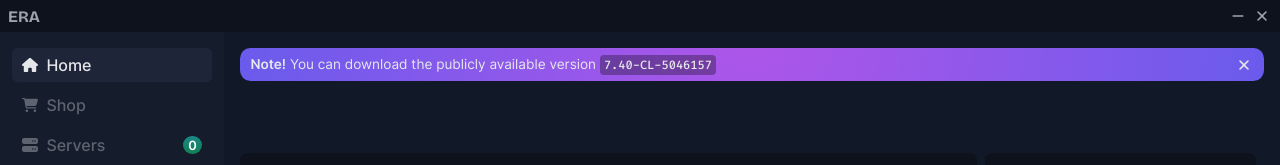
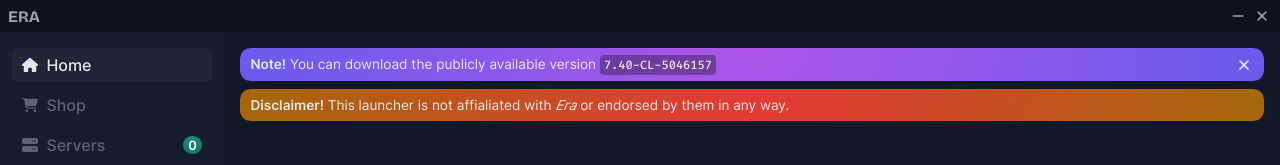
Before and after one commit to CharlesFrFr/era, a React (Vite) app: page /app/home in a window 1280 px wide. Shown: the top 165 px of the page. Built offline with nearby package versions, Linux system fonts and the light colour scheme; no server answers.

Commit message:
Rework adverts + add disclaimer

```diff
--- a/src/app/advert.tsx
+++ b/src/app/advert.tsx
@@ -1,31 +1,19 @@
-import { useGlobal } from "src/state/persist";
-import { useShallow } from "zustand/react/shallow";
+import { useSocket } from "src/state/socket";
+import { useAdverts } from "src/state/adverts";
 
 import { HiX } from "react-icons/hi";
-import "src/styles/banner.css";
-import { useSocket } from "src/state/socket";
+import Markdown from "react-markdown";
+import "src/styles/advert.css";
 
 const Advert = () => {
-  const [visible, setVisible] = useGlobal(
-    useShallow((state) => [state.advert, state.closeAdvert])
-  );
-
+  const adverts = useAdverts();
   const sockets = useSocket((state) => state.sockets);
 
   return (
     <>
-      {visible && (
-        <div className="banner">
-          <p>
-            <b>Note!</b> You can download the publicly available version{" "}
-            <code>7.40-CL-5046157</code>
-          </p>
-          <s></s>
-          <button className="close" onClick={() => setVisible(false)}>
-            <HiX />
-          </button>
-        </div>
-      )}
+      {Object.values(adverts.adverts).map((advert) => (
+        <Advertisement advert={advert} key={advert.id} />
+      ))}
       {(!sockets.has("main") || sockets.get("main") === null) && (
         <div className="banner socket">
           <p>
@@ -38,4 +26,33 @@
   );
 };
 
+type AdvertisementProps = {
+  advert: Advert;
+};
+
+const Advertisement = (props: AdvertisementProps) => {
+  const close = useAdverts((s) => s.close);
+
+  return (
+    <div
+      className="banner"
+      style={{
+        backgroundImage: `radial-gradient(
+        circle at 50% -50%,
+        ${props.advert.c1} 0%,
+        ${props.advert.c2} 100%
+      )`,
+      }}
+    >
+      <Markdown>{props.advert.title}</Markdown>
+      <s></s>
+      {props.advert.closeable && (
+        <button className="close" onClick={() => close(props.advert.id)}>
+          <HiX />
+        </button>
+      )}
+    </div>
+  );
+};
+
 export default Advert;
--- a/src/pages/developer.tsx
+++ b/src/pages/developer.tsx
@@ -7,6 +7,10 @@
   const queryClient = useQueryClient();
   const clearCache = () => {
     queryClient.clear();
+  };
+
+  const clearLocalStorage = () => {
+    localStorage.clear();
   };
 
   return (
@@ -28,6 +32,10 @@
         <button className="button" onClick={clearCache}>
           clear cache
         </button>
+
+        <button className="button" onClick={clearLocalStorage}>
+          clear local storage
+        </button>
       </div>
     </>
   );
--- a/src/pages/servers.tsx
+++ b/src/pages/servers.tsx
@@ -15,6 +15,7 @@
   const { data: queue } = useSuspenseQuery({
     queryKey: ["queue"],
     queryFn: queryInsights,
+    refetchInterval: 10000,
   });
 
   const filtered = Object.values(servers).filter(
--- /dev/null
+++ b/src/state/adverts.ts
@@ -0,0 +1,43 @@
+import { create } from "zustand";
+import { persist, createJSONStorage } from "zustand/middleware";
+
+type PersistState = {
+  adverts: Record<string, Advert>;
+  close: (id: string) => void;
+};
+
+export const useAdverts = create<PersistState>()(
+  persist(
+    (set) => ({
+      adverts: {
+        build: {
+          id: "build",
+          c1: "#ae56e9",
+          c2: "#6a5bec",
+          closeable: true,
+          title:
+            "**Note!** You can download the publicly available version `7.40-CL-5046157`",
+        },
+        notice: {
+          id: "notice",
+          c1: "#e63838",
+          c2: "#a5680b",
+          closeable: false,
+          title:
+            "**Disclaimer!** This launcher is not affialiated with _Era_ or endorsed by them in any way.",
+        },
+      },
+      close: (id) => {
+        set((state) => {
+          const adverts = { ...state.adverts };
+          delete adverts[id];
+          return { adverts };
+        });
+      },
+    }),
+    {
+      name: "adverts",
+      storage: createJSONStorage(() => localStorage),
+    }
+  )
+);
--- a/src/state/persist.ts
+++ /dev/null
@@ -1,20 +0,0 @@
-import { create } from "zustand";
-import { persist, createJSONStorage } from "zustand/middleware";
-
-type PersistState = {
-  advert: boolean;
-  closeAdvert: (s: boolean) => void;
-};
-
-export const useGlobal = create<PersistState>()(
-  persist(
-    (set) => ({
-      advert: true,
-      closeAdvert: (s) => set({ advert: s }),
-    }),
-    {
-      name: "persist",
-      storage: createJSONStorage(() => localStorage),
-    }
-  )
-);
--- a/src/styles/banner.css
+++ b/src/styles/advert.css
@@ -19,8 +19,8 @@
 .banner.socket {
   background-image: radial-gradient(
     circle at 50% -50%,
-    #e63838 0%,
-    #a5680b 100%
+    #38e66c 0%,
+    #0b9ba5 100%
   );
 }
 
@@ -31,7 +31,7 @@
   max-height: 2rem;
 }
 
-.banner b {
+.banner strong {
   font-weight: 600;
 }
 
--- a/src/styles/servers.css
+++ b/src/styles/servers.css
@@ -1,3 +1,26 @@
+span.queue-time {
+  display: flex;
+  flex-direction: row;
+  align-items: center;
+  gap: 0.35rem;
+  padding: 0.5rem;
+  width: fit-content;
+  min-height: max-content;
+  font-family: var(--font-header);
+  font-size: 0.85rem;
+  font-weight: 700;
+  color: var(--t2);
+  border-radius: 0.5rem;
+  background-color: var(--c0);
+}
+
+span.queue-time time {
+  font-family: var(--font-header);
+  font-size: 0.85rem;
+  font-weight: 700;
+  color: var(--t1);
+}
+
 .servers-wrapper {
   display: flex;
   flex-direction: row;
@@ -11,7 +34,7 @@
   display: flex;
   flex-direction: column;
   gap: 1rem;
-  padding: 0.5rem;
+  padding: 0.5rem 0;
   width: 100%;
   height: fit-content;
   min-width: 14rem;
--- a/src/styles/shop.css
+++ b/src/styles/shop.css
@@ -1,27 +1,3 @@
-span.queue-time {
-  display: flex;
-  flex-direction: row;
-  align-items: center;
-  gap: 0.35rem;
-  padding: 0.5rem;
-  width: fit-content;
-  min-height: max-content;
-  margin-left: 0.5rem;
-  font-family: var(--font-header);
-  font-size: 0.85rem;
-  font-weight: 700;
-  color: var(--t2);
-  border-radius: 0.5rem;
-  background-color: var(--c0);
-}
-
-span.queue-time time {
-  font-family: var(--font-header);
-  font-size: 0.85rem;
-  font-weight: 700;
-  color: var(--t1);
-}
-
 .store-container {
   display: flex;
   flex-direction: column;
```
Also changed, not shown: src/vite-env.d.ts (+10 -0 lines).
